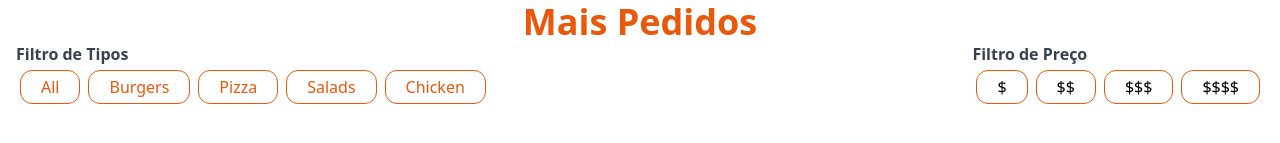
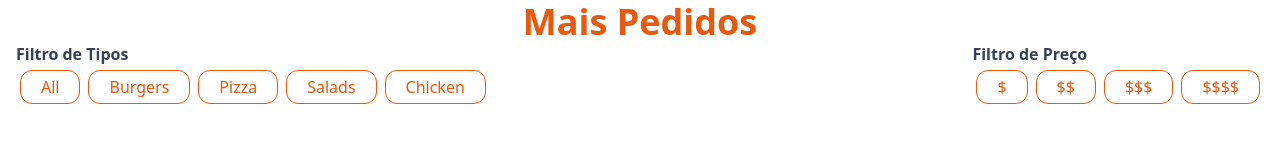
Before and after one commit to s4mp41xao/weburguer, a React (Create React App) app: page / in a window 1280 px wide. Shown: the part 951-1094 px from the top of the page. Built offline with nearby package versions, Linux system fonts and the light colour scheme.

Commit message:
Food component color fix

```diff
--- a/src/components/Food.jsx
+++ b/src/components/Food.jsx
@@ -29,10 +29,10 @@
         <div>
           <p className='font-bold text-gray-700'>Filtro de Preço</p>
           <div className='flex justify-between max-w-[390px] w-full'>
-            <button className='m-1 border-orange-600 text-black-600 hover:bg-orange-600 hover:text-white'>$</button>
-            <button className='m-1 border-orange-600 text-black-600 hover:bg-orange-600 hover:text-white'>$$</button>
-            <button className='m-1 border-orange-600 text-black-600 hover:bg-orange-600 hover:text-white'>$$$</button>
-            <button className='m-1 border-orange-600 text-black-600 hover:bg-orange-600 hover:text-white'>$$$$</button>
+            <button className='m-1 border-orange-600 text-orange-600 hover:bg-orange-600 hover:text-white'>$</button>
+            <button className='m-1 border-orange-600 text-orange-600 hover:bg-orange-600 hover:text-white'>$$</button>
+            <button className='m-1 border-orange-600 text-orange-600 hover:bg-orange-600 hover:text-white'>$$$</button>
+            <button className='m-1 border-orange-600 text-orange-600 hover:bg-orange-600 hover:text-white'>$$$$</button>
           </div>
         </div>
 
```
